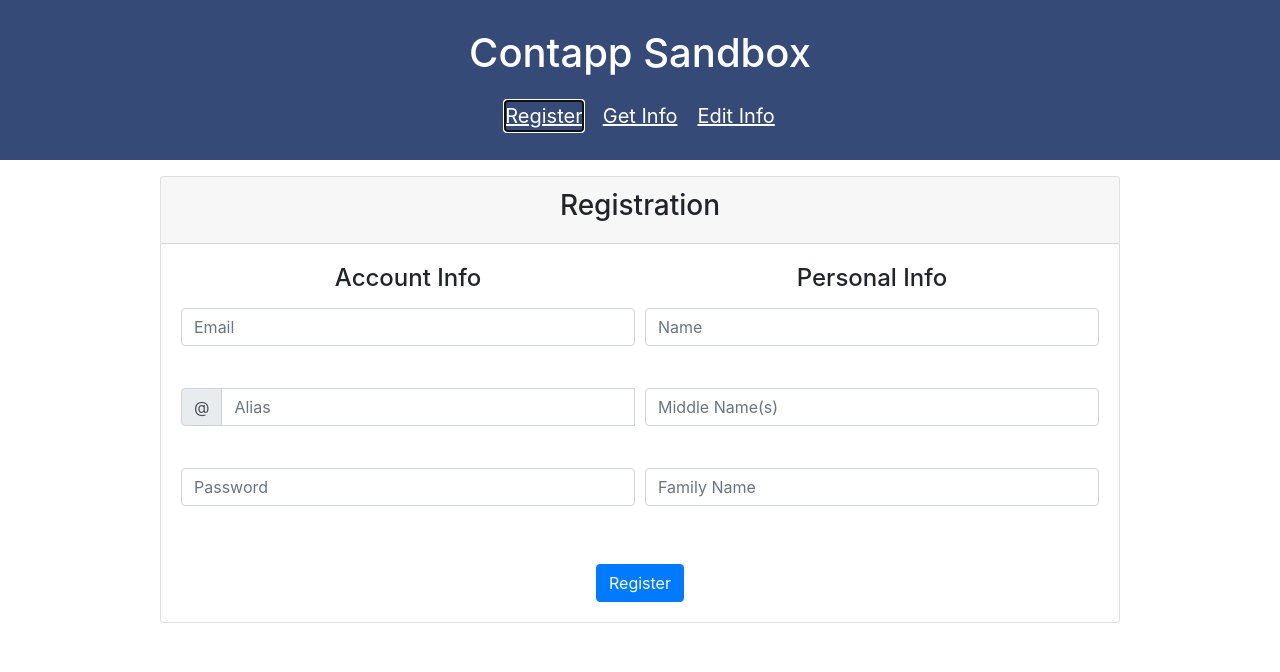
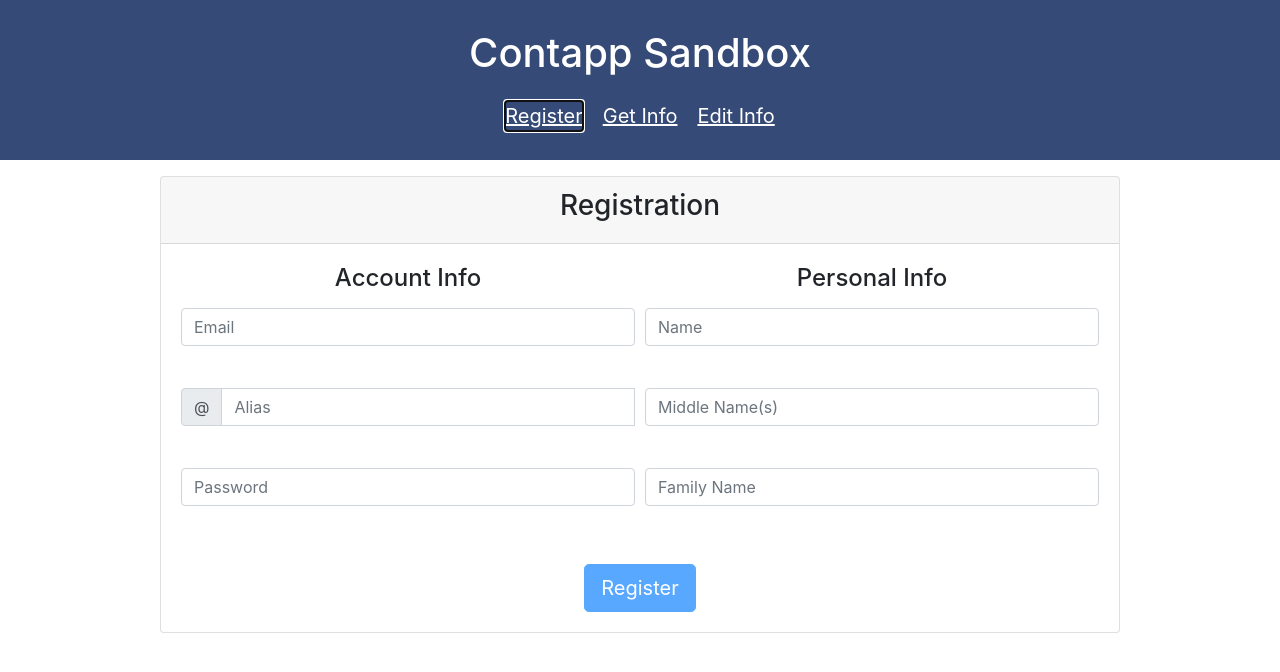
Before and after one commit to PittaCode/contapp, a React (Create React App) app in the folder frontend/: page / in a window 1280 px wide. Both pictures are taken after a click on the button "Register". Shown: the top 672 px of the page. Built offline with nearby package versions, Linux system fonts and the light colour scheme.

Commit message:
Disable submit button which form invalid

```diff
--- a/frontend/src/Register/Register.js
+++ b/frontend/src/Register/Register.js
@@ -13,7 +13,7 @@ function Register() {
   const { handleSubmit, register, errors, formState } = useForm({
     mode: 'onBlur',
   });
-  const { touched } = formState;
+  const { touched, isValid } = formState;
 
   const onSubmit = (data, e) => {
     console.log('Submit event', e);
@@ -198,7 +198,7 @@ function Register() {
         </Form.Group>
       </Form.Row>
 
-      <Button variant="primary" type="submit">
+      <Button variant="primary" size="lg" type="submit" disabled={!isValid}>
         Register
       </Button>
     </Form>
```
